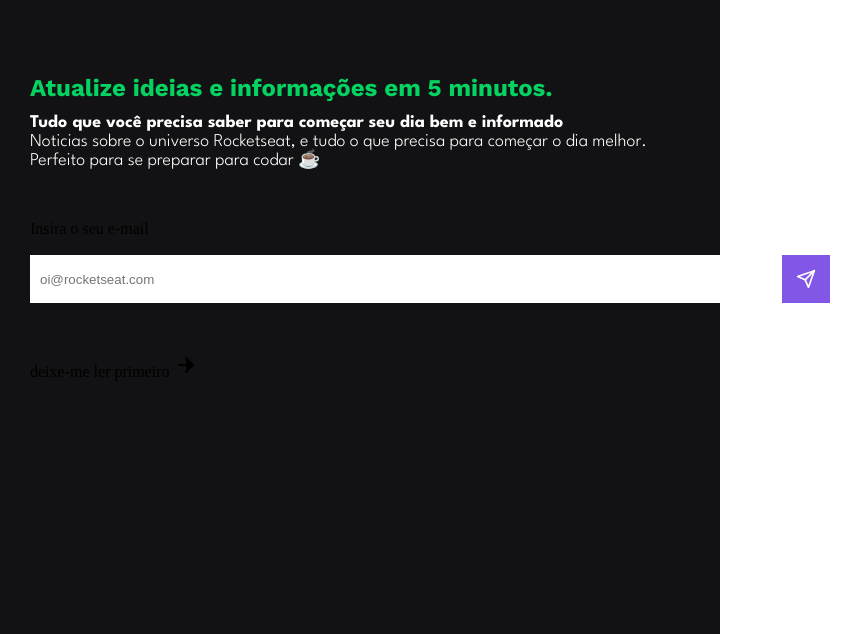
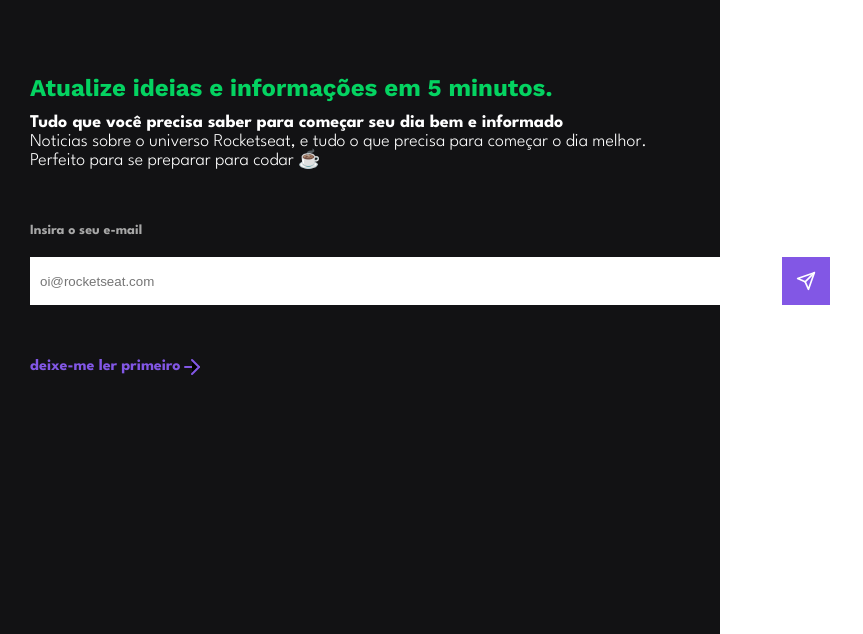
Before and after one commit to pedrocriticus/rocketNews, a plain HTML site: page index.html in a window 1280 px wide. Shown: the part 166-800 px from the top of the page, without its empty margins (0-863 px from the left). Drawn offline with nearby package versions, Linux system fonts and the light colour scheme.

Commit message:
Update index.html

```diff
--- a/index.html
+++ b/index.html
@@ -25,20 +25,20 @@
                 <p>Noticias sobre o universo Rocketseat, e tudo o que precisa para começar o dia melhor.
                     Perfeito para se preparar para codar ☕</p>
 
-                <form>
-                    <legend>Insira o seu e-mail</legend>
+                <form action="mails.js" method="post">
+                    <label>Insira o seu e-mail</label>
                 <div class="caixa">
                     <input type="email" placeholder="oi@rocketseat.com">
-                    <button>
+                    <button type="submit">
                         <svg xmlns="http://www.w3.org/2000/svg" width="24" height="24" viewBox="0 0 24 24" fill="none" stroke="currentColor" stroke-width="2" stroke-linecap="round" stroke-linejoin="round" class="feather feather-send" color="#ffffff"><line x1="22" y1="2" x2="11" y2="13"></line><polygon points="22 2 15 22 11 13 2 9 22 2"></polygon></svg>
                     </button>
                 </div>
                 </form>
         </main>
         <footer>
-            <p>deixe-me ler primeiro
+            <a href="#">deixe-me ler primeiro
             <svg xmlns="http://www.w3.org/2000/svg" width="24" height="24" viewBox="0 0 24 24" stroke="currentColor" stroke-width="2" stroke-linecap="round" stroke-linejoin="round" class="feather feather-arrow-right"><line x1="5" y1="12" x2="19" y2="12"></line><polyline points="12 5 19 12 12 19"></polyline></svg>
-        </p>
+        </a>
         </footer>
         </div>
 </body>
```
